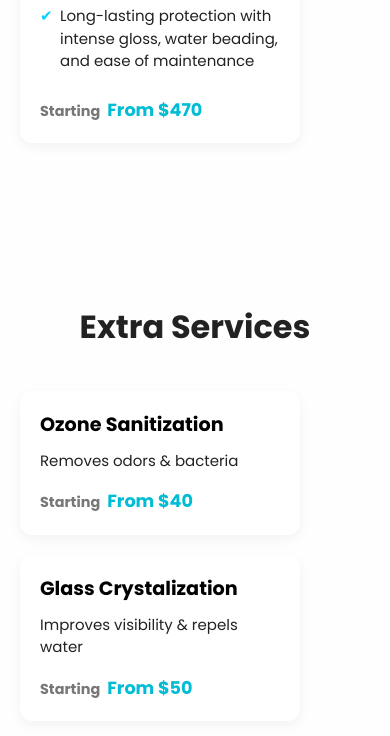
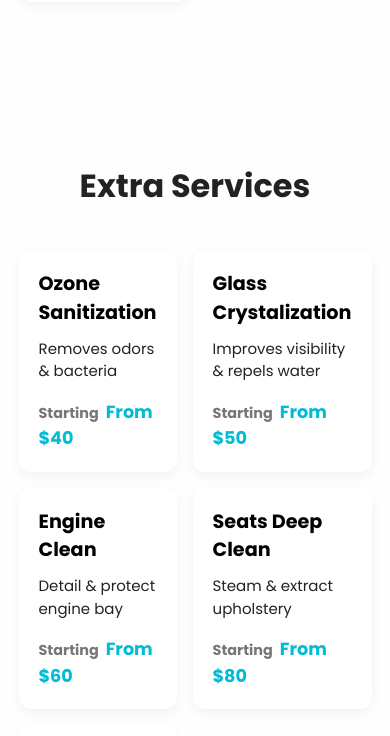
Before and after one commit to GuaraciAdm15/likenew-landing, a plain HTML site: page index.html in a window 390 px wide. Shown: the part 4056-4792 px from the top of the page. Drawn offline with Linux system fonts and the light colour scheme.

Commit message:
style.css

```diff
--- a/style.css
+++ b/style.css
@@ -800,3 +800,20 @@ body {
     padding-top: 140px; /* aumenta o espaçamento para o menu não cobrir */
   }
 }
+@media (max-width: 768px) {
+  .cards,
+  .extra-services,
+  #products .cards-container {
+    display: grid;
+    grid-template-columns: repeat(2, 1fr);
+    gap: 16px;
+    justify-items: center;
+  }
+
+  .card,
+  .extra-card,
+  .product {
+    width: 100%;
+    max-width: 180px; /* ou ajuste conforme o visual ideal */
+  }
+}
```
